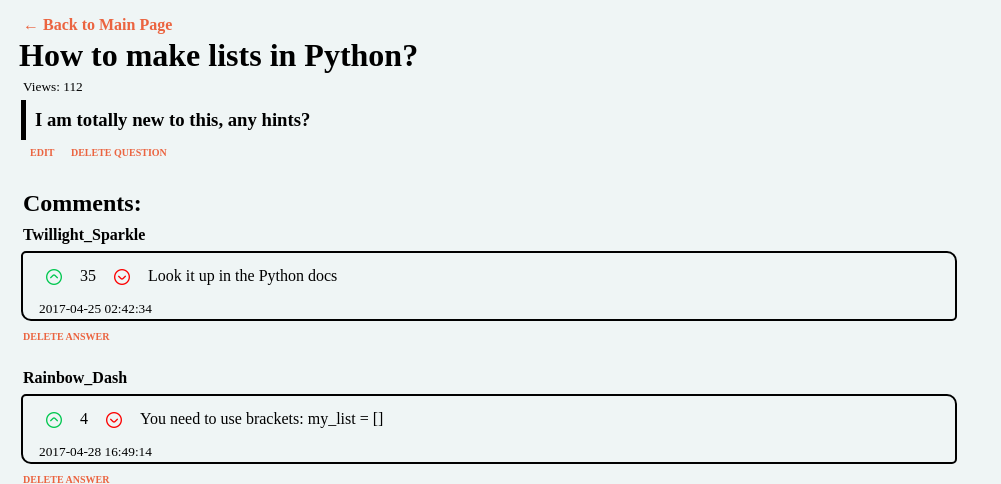
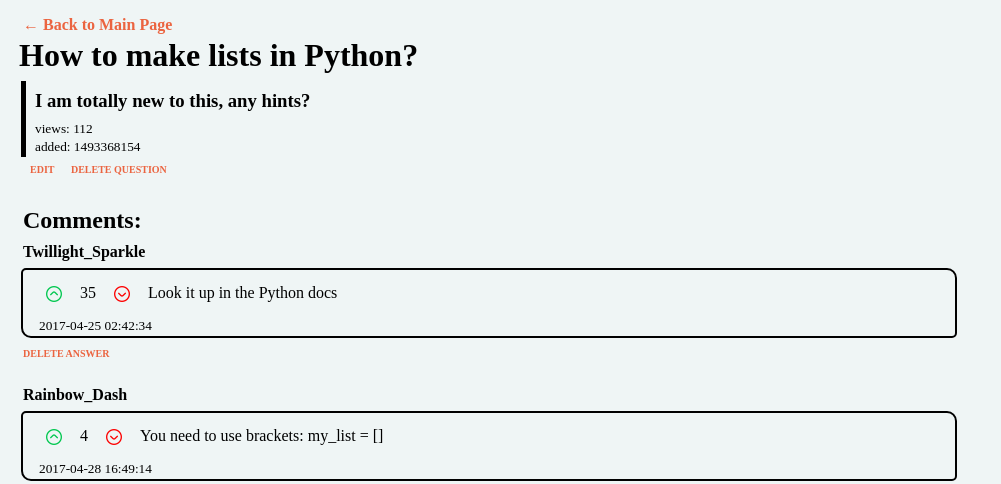
Before and after one commit to dapie346/AskMate, a Flask app: page /question/1 in a window 1280 px wide. Shown: the top 484 px of the page, without its empty margins (0-1001 px from the left). Run offline with Flask 2, Linux system fonts and the light colour scheme.

Commit message:
add submission time

```diff
--- a/templates/display-question.html
+++ b/templates/display-question.html
@@ -4,9 +4,12 @@
     <a href="{{ url_for('home_page') }}">&#x2190 Back to Main Page</a>
     <br>
     <h1>{{ question['title'] }}</h1>
-    <small>Views: {{ question['view_number'] }}</small>
     <div class="question">
     <h3>{{ question['message'] }}</h3>
+        <small>views: {{ question['view_number'] }}</small>
+        <br>
+        <small>added: {{ question['submission_time'] }}</small>
+
     {% if question['image'] != '' %}
     <img src="{{ url_for('static', filename=('images/' + question['image'])) }}" class="image">
     {% endif %}
```
